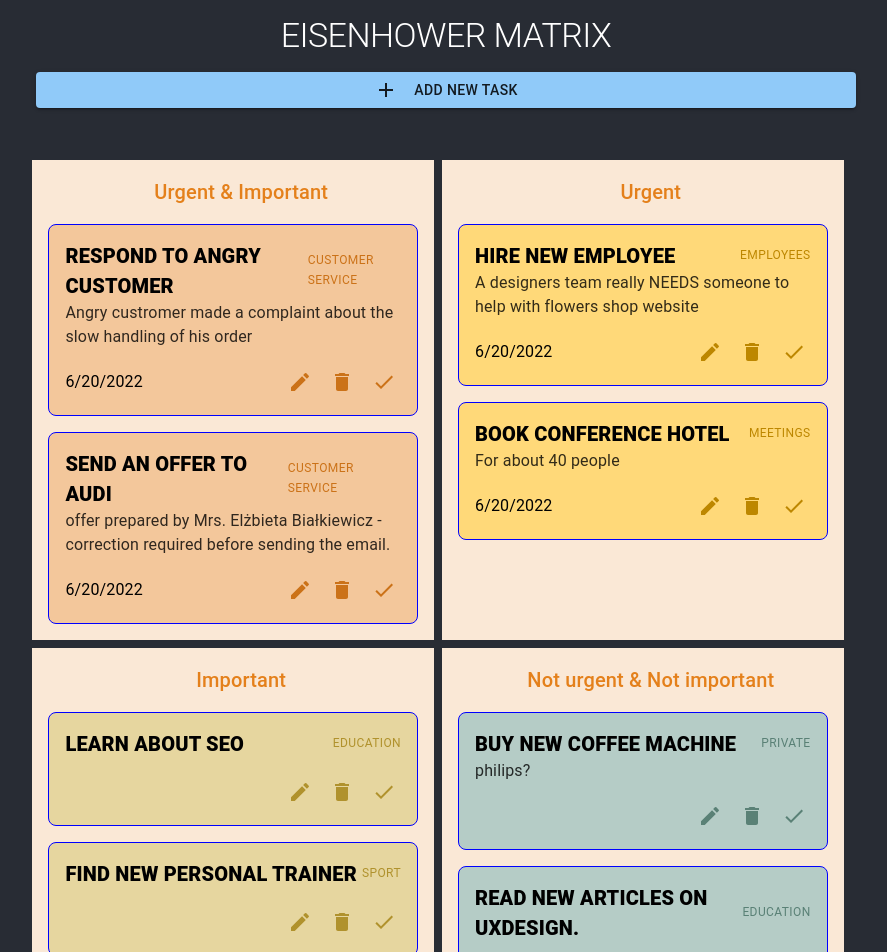
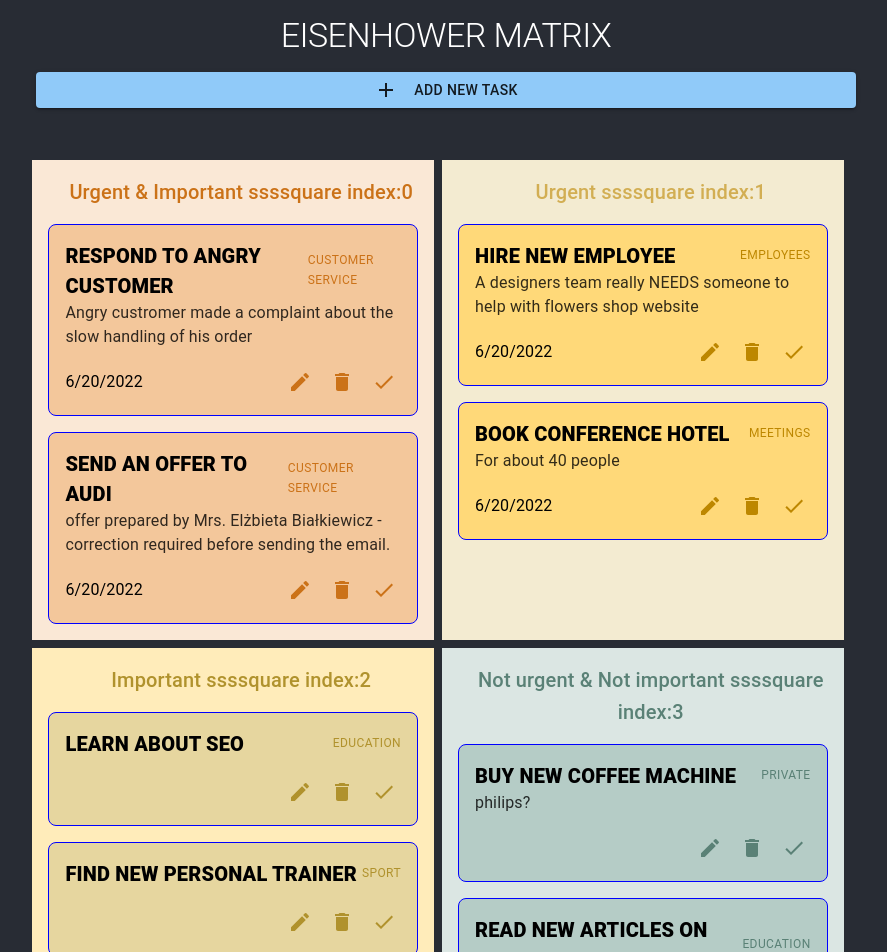
Before and after one commit to barbaradyguda/cdq-eisenhower-matrix, a React (Create React App) app: page / in a window 1280 px wide. Shown: the top 952 px of the page, without its empty margins (194-1081 px from the left). Built offline with nearby package versions, Linux system fonts and the light colour scheme.

Commit message:
still no DROP :c

```diff
--- a/src/App.tsx
+++ b/src/App.tsx
@@ -11,11 +11,7 @@ import {
   initialValuesO,
 } from "./initialValues";
 
-
 const App: React.FC = () => {
-  const [task, setTask] = useState<Task>({} as Task);
-  const [tasks, setTasks] = useState<Task[]>([]);
-
   const [urgentImportantTasks, setUrgentImportantTasks] =
     useState<Task[]>(initialValuesUI);
   const [urgentTasks, setUrgentTasks] = useState<Task[]>(initialValuesU);
@@ -23,7 +19,6 @@ const App: React.FC = () => {
   const [otherTasks, setOtherTasks] = useState<Task[]>(initialValuesO);
 
   return (
-
     <div className="App">
       <Typography variant="h1" className="Header">
         Eisenhower Matrix
@@ -50,7 +45,6 @@ const App: React.FC = () => {
         setOtherTasks={setOtherTasks}
       />
     </div>
-
   );
 };
 
--- /dev/null
+++ b/src/ItemTypes.ts
@@ -0,0 +1,3 @@
+export const ItemTypes = {
+    DIV: 'div'
+  }
--- a/src/components/form/index.tsx
+++ b/src/components/form/index.tsx
@@ -13,6 +13,7 @@ import AddIcon from "@mui/icons-material/Add";
 import { AdapterDateFns } from "@mui/x-date-pickers/AdapterDateFns";
 import { LocalizationProvider } from "@mui/x-date-pickers/LocalizationProvider";
 import { DatePicker } from "@mui/x-date-pickers/DatePicker";
+import { ItemTypes } from "../../ItemTypes";
 
 const style = {
   position: "absolute" as "absolute",
@@ -84,6 +85,7 @@ const Form = ({
           deadline: new Date(),
           category: category || " ",
           isDone: false,
+          accepts: [ItemTypes.DIV]
         },
       ]);
     } else if (urgent) {
@@ -98,6 +100,7 @@ const Form = ({
           deadline: new Date(),
           category: category || " ",
           isDone: false,
+          accepts: [ItemTypes.DIV]
         },
       ]);
     } else if (important) {
@@ -109,9 +112,9 @@ const Form = ({
           id: Date.now(),
           title: title || " ",
           comment: comment || " ",
-          deadline: new Date(),
           category: category || " ",
           isDone: false,
+          accepts: [ItemTypes.DIV]
         },
       ]);
     } else {
@@ -123,9 +126,9 @@ const Form = ({
           id: Date.now(),
           title: title || " ",
           comment: comment || " ",
-          deadline: new Date(),
           category: category || " ",
           isDone: false,
+          accepts: [ItemTypes.DIV]
         },
       ]);
     }
--- /dev/null
+++ b/src/components/matrix/Square.tsx
@@ -0,0 +1,54 @@
+import React from "react";
+import { Task } from "../../model";
+import SingleTask from "./SingleTask";
+import { useDrop } from 'react-dnd'
+
+interface Props {
+  handleDone: (id: number, singleTask: Task) => void;
+  handleDelete: (id: number, singleTask: Task) => void;
+  tasks: Task[];
+  accept: string[];
+  lastDroppedItem?: any;
+  onDrop: (item: any) => void;
+}
+
+const Square = ({
+  handleDone,
+  handleDelete,
+  tasks,
+  accept,
+  lastDroppedItem,
+  onDrop,
+}: Props) => {
+
+  const [{ isOver, canDrop }, drop] = useDrop({
+    accept,
+    drop: onDrop,
+    collect: (monitor) => ({
+      isOver: monitor.isOver(),
+      canDrop: monitor.canDrop(),
+    }),
+  })
+
+
+  return (
+    <div style={{ width: "100%" }} ref={drop} >
+      {tasks &&
+        tasks.map((task, index) => (
+          <SingleTask
+            index={index}
+            singleTask={task}
+            handleDone={handleDone}
+            handleDelete={handleDelete}
+            key={index}
+            // isDropped={isDropped(task)}
+          />
+        ))}
+        {lastDroppedItem && (
+        <p>Last dropped: {JSON.stringify(lastDroppedItem)}</p>
+      )}
+    </div>
+  );
+};
+
+export default Square;
--- a/src/components/matrix/index.tsx
+++ b/src/components/matrix/index.tsx
@@ -1,11 +1,13 @@
-import React, { useState } from "react";
+import React, { useCallback, useState } from "react";
 import { Task } from "../../model";
 import "../../App.css";
 import { Typography } from "@mui/material";
 import Grid from "@mui/material/Grid";
 import Box from "@mui/material/Box";
-import MatrixSquare from "./singleTask";
+import SingleTask from "./SingleTask";
 import { useDrop } from "react-dnd";
+import { ItemTypes } from "../../ItemTypes";
+import Square from "./Square";
 
 interface Props {
   urgentImportantTasks: Task[];
@@ -28,6 +30,8 @@ const Matrix = ({
   otherTasks,
   setOtherTasks,
 }: Props) => {
+
+
   let taskTypes: Array<Task[]> = [
     urgentImportantTasks,
     urgentTasks,
@@ -35,23 +39,105 @@ const Matrix = ({
     otherTasks,
   ];
 
-  const [square, setSquare] = useState([]);
-  const [{ canDrop, isOver }, drop] = useDrop(() => ({
-    accept: "div",
-   drop: (item: any) => addTaskToSquare(item.id),
+  interface ContainerState {
+    accepts: string[];
+    lastDroppedItem: any;
+    id: number;
+  }
+
+  // type test = Person & {
+    //   city: string;
+    // };
+
+  const [containers, setContainers] = useState<ContainerState[]>([
+    {
+      accepts: [ItemTypes.DIV],
+      lastDroppedItem: null,
+      id: 0
+    },
+    {
+      accepts: [ItemTypes.DIV],
+      lastDroppedItem: null,
+      id: 1
+    },
+    {
+      accepts: [ItemTypes.DIV],
+      lastDroppedItem: null,
+      id: 2
+    },
+    {
+      accepts: [ItemTypes.DIV],
+      lastDroppedItem: null,
+      id: 3
+    },
+  ]);
+
+  const [{ isOver }, drop] = useDrop(() => ({
+    accept: ItemTypes.DIV,
+    lastDropItem: null,
+    drop: (item: any, monitor) => {
+      handleDrop(item.id, item);
+    },
     collect: (monitor: any) => ({
       isOver: !!monitor.isOver(),
-      canDrop: monitor.canDrop,
+      // canDrop: monitor.canDrop,
     }),
   }));
 
-  const addTaskToSquare = (id: number) => {
-    // const tasksList = taskType.filter((task) => id === task.id);
-    // setSquare((square) => [...square, tasksList[0]]);
-  };
+  const [droppedTasks, setDroppedTasks] = useState<Task[]>([]);
 
-  let xx = taskTypes.map((t)=>t.map((yy)=>yy[4]))
-  console.log("xx", xx)
+  function isDropped(task: Task) {
+    // return droppedTasks.indexOf(task) > -1;
+    return true;
+  }
+
+  const handleDrop = useCallback(
+    (index, item: any) => {
+      setDroppedTasks((droppedTasks[0] = item.singleTask));
+      {
+        item.singleTask.urgent &&
+          item.singleTask.important &&
+          setUrgentImportantTasks(
+            urgentImportantTasks.filter(
+              (urgentImportantTask) =>
+                urgentImportantTask.id !== item.singleTask.id
+            )
+          );
+      }
+      {
+        item.singleTask.urgent &&
+          setUrgentTasks(
+            urgentTasks.filter(
+              (urgentTask) => urgentTask.id !== item.singleTask.id
+            )
+          );
+      }
+      {
+        item.singleTask.important &&
+          setImportantTasks(
+            importantTasks.filter(
+              (importantTask) => importantTask.id !== item.singleTask.id
+            )
+          );
+      }
+      {
+        !item.singleTask.urgent &&
+          !item.singleTask.important &&
+          setOtherTasks(
+            otherTasks.filter(
+              (otherTask) => otherTask.id !== item.singleTask.id
+            )
+          );
+      }
+    },
+    [
+      droppedTasks,
+      urgentImportantTasks,
+      urgentTasks,
+      importantTasks,
+      otherTasks,
+    ]
+  );
 
   const handleDone = (id: number, singleTask: Task) => {
     {
@@ -132,7 +218,7 @@ const Matrix = ({
       case urgentImportantTasks:
         return "Urgent & Important";
       case urgentTasks:
-        return "Urgent ";
+        return "Urgent";
       case importantTasks:
         return "Important";
       case otherTasks:
@@ -142,15 +228,44 @@ const Matrix = ({
     }
   };
 
+  const getSquareTitleColor = (taskType) => {
+    switch (taskType) {
+      case urgentImportantTasks:
+        return "#cb7218";
+        case urgentTasks:
+          return "#d2ae53";
+        case importantTasks:
+          return "#b0922d";
+        case otherTasks:
+          return "#5a8176";
+      default:
+        return " ";
+    }
+  };
+
+  const getBackgroundColor = (taskType) => {
+    switch (taskType) {
+      case urgentImportantTasks:
+        return "#fae8d6";
+      case urgentTasks:
+        return "#f3ebd1";
+      case importantTasks:
+        return "#ffecba";
+      case otherTasks:
+        return "#dbe6e3";
+    }
+  };
+
   const getTasks = (taskType) => {
     return (
       taskType &&
       taskType.map((task, index) => (
-        <MatrixSquare
+        <SingleTask
           index={index}
           singleTask={task}
           handleDone={handleDone}
           handleDelete={handleDelete}
+          // isDropped={isDropped(task)}
         />
       ))
     );
@@ -174,27 +289,30 @@ const Matrix = ({
           spacing={2}
           sx={{ width: { lg: "64%", md: "80%", xs: "90%" } }}
         >
-
           {taskTypes &&
-              taskTypes.map((taskType) => (
-
+            taskTypes.map((taskType, index) => (
               <Grid
                 item
                 xs={6}
                 style={{
-                    backgroundColor: "#fae8d6",
+                  backgroundColor: getBackgroundColor(taskType),
                   border: "4px solid #282c34",
                 }}
-                  ref={drop}
               >
-                  <Typography variant="h6" sx={{ pb: 2, color: "#E4801B" }}>
-                    {getSquareTitle(taskType)}
+                <Typography variant="h6" sx={{ pb: 2, color: getSquareTitleColor(taskType) }}>
+                  {getSquareTitle(taskType)} ssssquare index:{index}
                 </Typography>
-                  {getTasks(taskType)}
+               <Square
+               tasks={taskType}
+                handleDone={handleDone}
+                 handleDelete={handleDelete}
+                 accept={[ItemTypes.DIV]}
+                 lastDroppedItem={null}
+                 onDrop={(item) => handleDrop(index, item)}
+                 key={index}
+                 />
               </Grid>
-
             ))}
-
         </Grid>
       </Box>
     </>
--- a/src/components/matrix/singleTask.tsx
+++ b/src/components/matrix/singleTask.tsx
@@ -4,27 +4,45 @@ import "../../App.css";
 import { Typography, Stack, IconButton } from "@mui/material";
 import { Edit, Delete, Done } from "@mui/icons-material";
 import { useDrag } from "react-dnd";
+import { ItemTypes } from "../../ItemTypes";
 
 interface Props {
   index: number;
   singleTask: Task;
   handleDone: (id: number, singleTask: Task) => void;
   handleDelete: (id: number, singleTask: Task) => void;
+  // isDropped: boolean;
+  // onItemDrag: (singleTask:Task)=>void;
 }
 
-const MatrixSquare = ({
+const SingleTask = ({
   index,
   singleTask,
   handleDone,
   handleDelete,
+  // isDropped,
+  // onItemDrag
 }: Props) => {
+
   const [{ isDragging }, drag] = useDrag(() => ({
-    type: "div",
-    item: {id: index},
+    type: ItemTypes.DIV,
+    item: {singleTask},
+    end: (singleTask, monitor)=>{
+const dropResult = monitor.getDropResult();
+if (singleTask && dropResult && index === 0){
+
+  // onItemDrag({...singleTask})
+}
+    },
     collect: (monitor) => ({
       isDragging: !!monitor.isDragging(),
+
     }),
-  }));
+  }),
+  [singleTask, ItemTypes.DIV]
+  );
+
+
   const getBackgroundColor = (task: Task) => {
     if (task.urgent && task.important) {
       return "#F3C79B";
@@ -48,9 +66,10 @@ const MatrixSquare = ({
       return "#5A8176";
     }
   };
-  isDragging && console.log(singleTask.id)
+
   return (
     <div
+    key={index}
     ref={drag}
       style={{
         display: "flex",
@@ -69,6 +88,7 @@ const MatrixSquare = ({
       className={"Square"}
     >
 
+  {/* {isDropped ? "successtrue": "tobladtoblad"} */}
       <div
         style={{
           display: "flex",
@@ -136,4 +156,4 @@ const MatrixSquare = ({
   );
 };
 
-export default MatrixSquare;
+export default SingleTask;
--- a/src/model.ts
+++ b/src/model.ts
@@ -7,4 +7,6 @@ export interface Task {
     deadline?: Date;
     category?: string;
     isDone: boolean;
+    accepts: string[];
+    lastDroppedItem?: any;
 }
```
Also changed, not shown: src/initialValues.ts (+17 -0 lines). Lines whose indentation alone changed are shown as unchanged.
